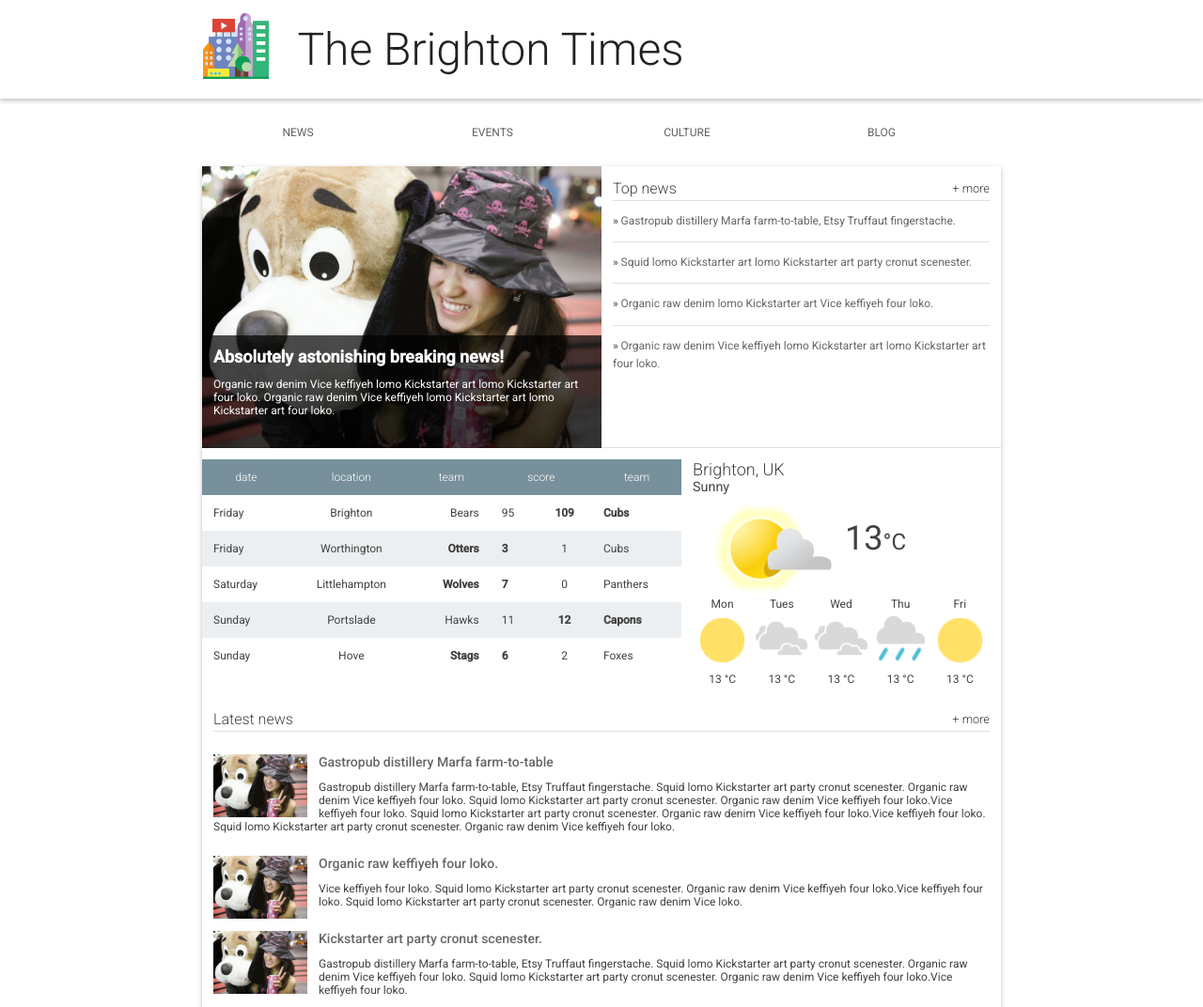
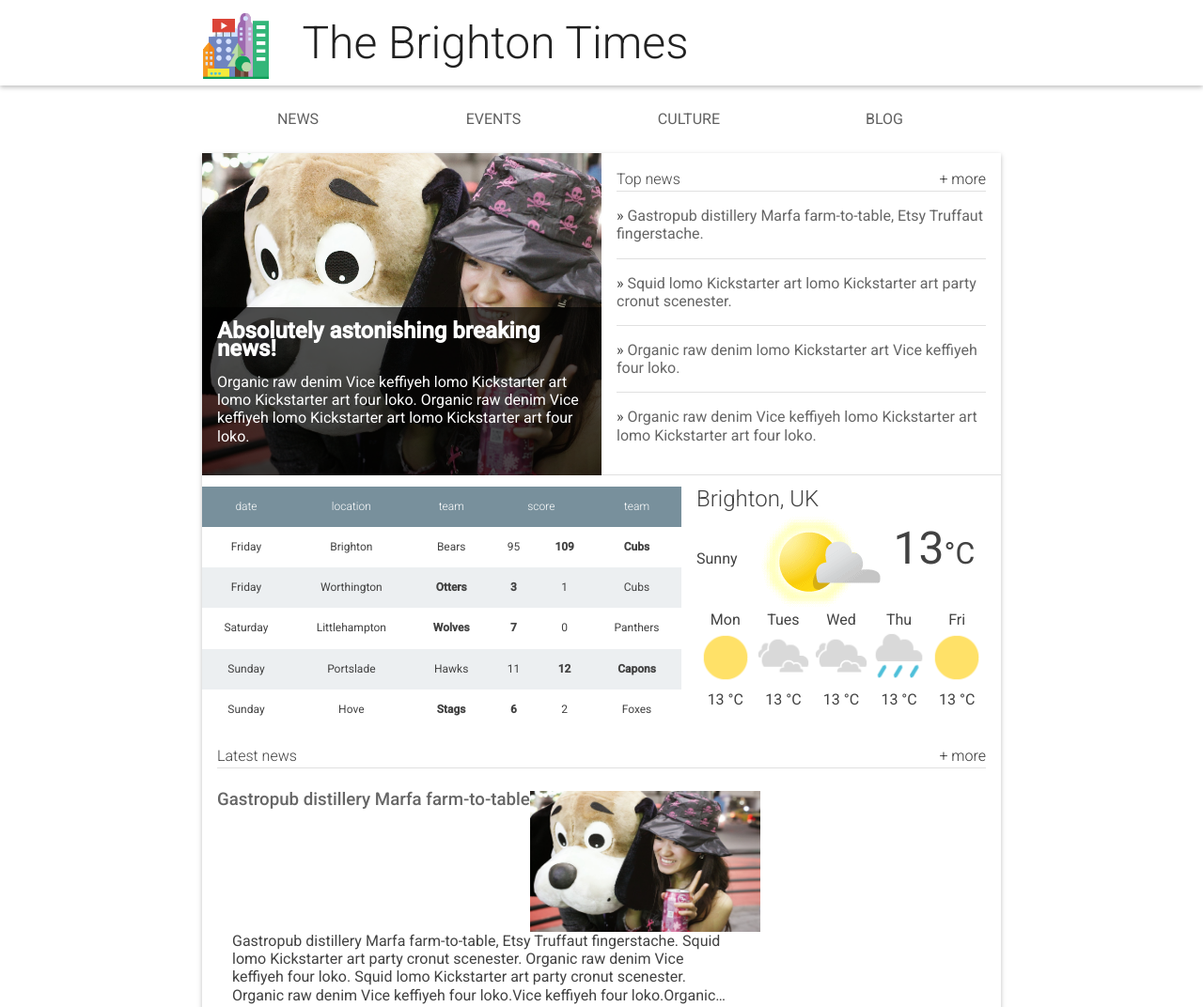
Before and after one commit to apexa11/Responsive_website, a plain HTML site: page index.html in a window 1280 px wide. Shown: the top 1072 px of the page at 94% size. Drawn offline with Linux system fonts and the light colour scheme.

Commit message:
add file

```diff
--- a/index.html
+++ b/index.html
@@ -155,27 +155,27 @@
             <li class="snippet">
               <img class="snippet__thumbnail" src="images/dog.jpg" alt="picture of a girl with a large, stuffed dog toy">
               <h3 class="snippet__title"><a href="#">Gastropub distillery Marfa farm-to-table</a></h3>
-              <p>Gastropub distillery Marfa farm-to-table, Etsy Truffaut fingerstache.
-              Squid lomo Kickstarter art party cronut scenester. Organic raw denim Vice keffiyeh four loko. Squid lomo Kickstarter art party cronut scenester. Organic raw denim Vice keffiyeh four loko.Vice keffiyeh four loko. Squid lomo Kickstarter art party cronut scenester. Organic raw denim Vice keffiyeh four loko.Vice keffiyeh four loko. Squid lomo Kickstarter art party cronut scenester. Organic raw denim Vice keffiyeh four loko.
+              <p class="snippet__desc">Gastropub distillery Marfa farm-to-table, Etsy Truffaut fingerstache.
+              Squid lomo Kickstarter art party cronut scenester. Organic raw denim Vice keffiyeh four loko. Squid lomo Kickstarter art party cronut scenester. Organic raw denim Vice keffiyeh four loko.Vice keffiyeh four loko.Organic raw denim Vice keffiyeh four loko.Vice keffiyeh four loko. Squid lomo Kickstarter art party cronut scenester. Organic raw denim Vice loko.
               </p>
             </li>
             <li class="snippet">
               <img class="snippet__thumbnail" src="images/dog.jpg" alt="picture of a girl with a large, stuffed dog toy">
               <h3 class="snippet__title"><a href="#">Organic raw keffiyeh four loko.</a></h3>
-              <p>Vice keffiyeh four loko. Squid lomo Kickstarter art party cronut scenester. Organic raw denim Vice keffiyeh four loko.Vice keffiyeh four loko. Squid lomo Kickstarter art party cronut scenester. Organic raw denim Vice loko.
+              <p class="snippet__desc">Vice keffiyeh four loko. Squid lomo Kickstarter art party cronut scenester. Organic raw denim Vice keffiyeh four loko.Vice keffiyeh four loko. Squid lomo Kickstarter art party cronut scenester. Organic raw denim Vice loko.
               </p>
             </li>
             <li class="snippet">
               <img class="snippet__thumbnail" src="images/dog.jpg" alt="picture of a girl with a large, stuffed dog toy">
               <h3 class="snippet__title"><a href="#">Kickstarter art party cronut scenester.</a></h3>
-              <p>Gastropub distillery Marfa farm-to-table, Etsy Truffaut fingerstache.
+              <p class="snippet__desc">Gastropub distillery Marfa farm-to-table, Etsy Truffaut fingerstache.
               Squid lomo Kickstarter art party cronut scenester. Organic raw denim Vice keffiyeh four loko. Squid lomo Kickstarter art party cronut scenester. Organic raw denim Vice keffiyeh four loko.Vice keffiyeh four loko.
               </p>
             </li>
             <li class="snippet">
               <img class="snippet__thumbnail" src="images/dog.jpg" alt="picture of a girl with a large, stuffed dog toy">
               <h3 class="snippet__title"><a href="#">Squid lomo Kickstarter art party cronut </a></h3>
-              <p>Gastropub distillery Marfa farm-to-table, Etsy Truffaut fingerstache.
+              <p class="snippet__desc">Gastropub distillery Marfa farm-to-table, Etsy Truffaut fingerstache.
               Squid lomo Kickstarter art party cronut scenester. Organic raw denim Vice keffiyeh four loko. Squid lomo Kickstarter art party cronut scenester. Organic raw denim Vice keffiyeh four loko.Vice keffiyeh four loko.
               </p>
             </li>
--- a/main.css
+++ b/main.css
@@ -3,11 +3,15 @@ body, html {
   padding: 0;
   width: 100%;
   height: 100%;
+
+}
+body{
+  font-size: 16px;
+  line-height: 1.2em;
 }
 
 body {
   font-family: Roboto;
-  font-size: 12px;
   color: #424242;
 }
 
@@ -34,24 +38,20 @@ ul {
 
 .news__more {
   float: right;
-  font-size: .8em;
+  font-size: 1em;
   color: #333;
   text-decoration: none;
 }
-
-
 /*
  *
  * Header
  *
  */
-
 .header {
   box-shadow: 0 2px 5px rgba(0, 0, 0, 0.26);
   min-height: 56px;
   transition: min-height 0.3s;
 }
-
 .header__inner {
   width: 100%;
   margin-left: auto;
@@ -67,8 +67,8 @@ ul {
 
 .header__title {
   font-weight: 300;
-  font-size: 4em;
-  margin: 0.5em 0.25em;
+  font-size: 3em;
+  margin: 0.75em 0.25em;
   display: inline-block;
   color: #212121;
 }
@@ -145,7 +145,7 @@ main {
   position: relative;
   background-image: url("./images/dog.jpg");
   background-size: cover;
-  height: 300px;
+  min-height: 300px;
 }
 
 .hero article {
@@ -154,7 +154,7 @@ main {
   background-color: rgba(0, 0, 0, 0.7);
   position: absolute;
   bottom: 0;
-  height: 40%;
+
   width: 100%;
   color: #fff;
   padding: 1em;
@@ -168,7 +168,7 @@ main {
  */
 
 .top-news {
-  max-height: 300px;
+
   border-bottom: 1px solid #E0E0E0;
   padding: 1em;
   width: 100%;
@@ -213,9 +213,12 @@ main {
  *
  */
 
+
+
 .scores {
   padding-top: 1em;
   flex-grow: 1;
+  font-size: 12px;
 }
 
 .scores__table {
@@ -236,10 +239,12 @@ main {
 
 .scores__table tr:nth-child(odd) td {
   background-color: #fff;
+  text-align: center;
 }
 
 .scores__table tr:nth-child(even) td {
   background-color: #eceff1;
+  text-align: center;
 }
 
 .scores__table td.winner {
@@ -247,7 +252,7 @@ main {
 }
 
 .scores__table td:nth-child(3) {
-  text-align: right;
+  text-align: center;
 }
 
 .scores__table td:nth-child(2),
@@ -273,8 +278,8 @@ main {
 }
 
 .weather__desc {
-  display: block;
-  font-size: 1.2em;
+
+  font-size: 1em;
 }
 
 .weather__today {
@@ -321,10 +326,17 @@ main {
   clear: both;
   padding: 1em;
 }
+.snippet {
+  display: flex;
+  flex-wrap:wrap;
+}
+
 
 .snippet {
+
   clear: both;
   margin: 24px 0;
+  width: 100%
 }
 
 .snippet__thumbnail {
@@ -348,7 +360,25 @@ main {
   text-decoration: underline;
 }
 
-
+.snippet__title a{
+  order: 0;
+  width: 100%;
+  margin: 0 0 0.5em;
+}
+.snippet__thumbnail {
+  order: 1;
+  width: 30%;
+}
+.snippet__desc {
+  order: 2;
+  width: 65%;
+  margin: 0;
+  padding: 0 0 0 1em;
+  overflow: hidden;
+  display: -webkit-box;
+  -webkit-box-orient: vertical;
+  text-overflow: ellipsis;
+}
 /*
  *
  * Footer
--- a/responsive.css
+++ b/responsive.css
@@ -52,6 +52,22 @@
     width: 32px;
     fill: #E0E0E0;
   }
+  .scores{
+    font-size: 1em;
+  }
+  .scores__location{
+    display: none;
+  }
+  .snippet__thumbnail{
+    display: none;
+  }
+  .snippet__desc {
+    width: 100%;
+    padding: 0;
+    -webkit-line-clamp: 4;
+    max-height: 4.9em
+  }
+
 }
 
 @media screen and (min-width: 550px) {
@@ -62,6 +78,16 @@
   .weather {
     order: 1;
     width: 40%;
+  }
+  .snippet__thumbnail{
+    width: 30%;
+    height: 150px;
+    margin-right: 0;
+  }
+
+  .snippet__desc {
+    -webkit-line-clamp: 3;
+    max-height: 3.7em;
   }
 }
 
@@ -77,9 +103,22 @@
     order: 2;
     width: 60%;
   }
+  .scores_table{
+    font-size: 12px;
+  }
   .weather {
     order: 3;
   }
+  .snippet__thumbnail{
+  width: 30%;
+    height: 150px;
+    margin-right: 0;
+  }
+.snippet__desc {
+    -webkit-line-clamp: 4;
+    max-height: 4.9em
+  }
+
 }
 
 @media screen and (min-width: 850px) {
@@ -88,4 +127,5 @@
     margin-left: auto;
     margin-right: auto;
   }
+
 }
```
